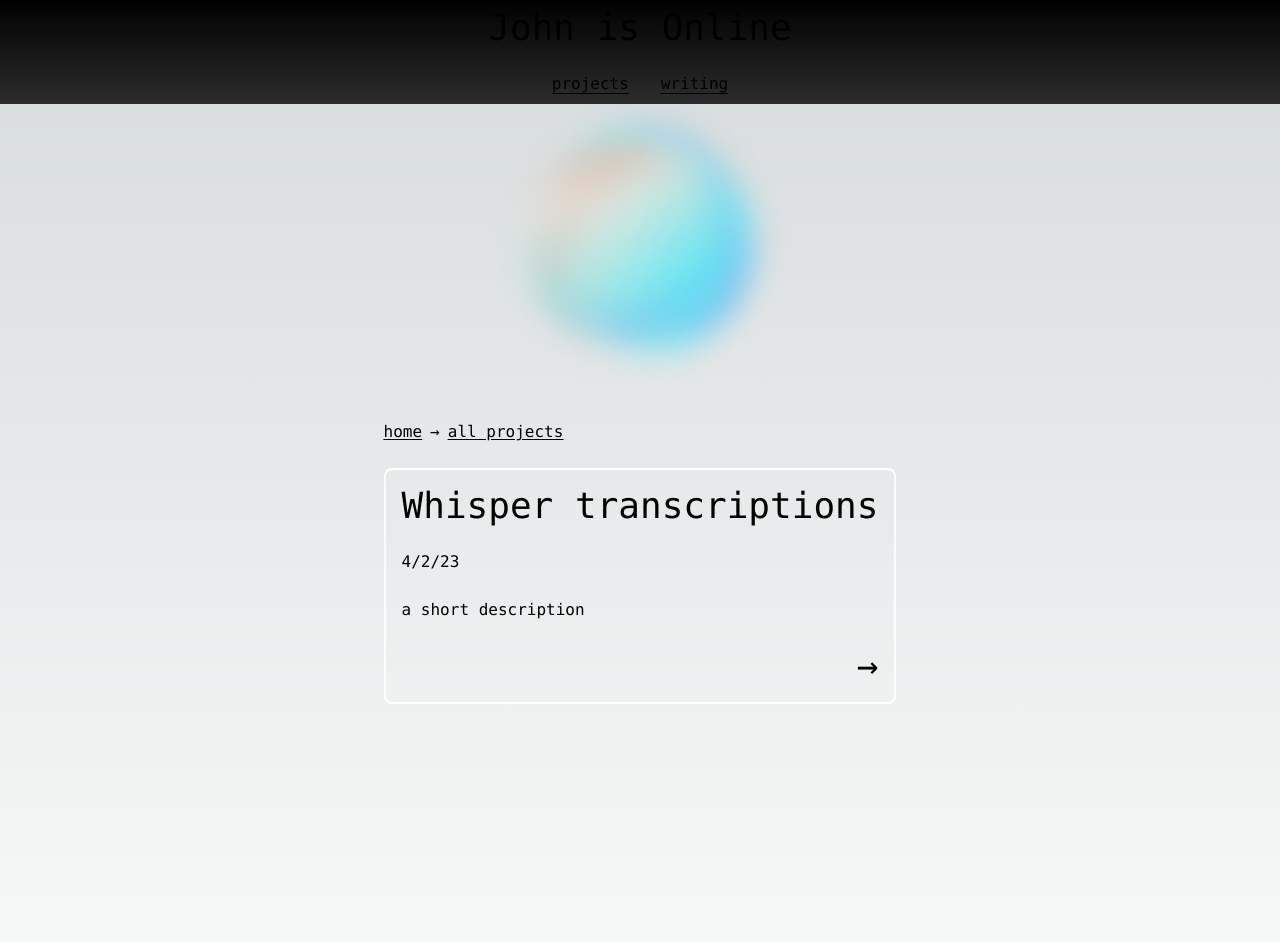
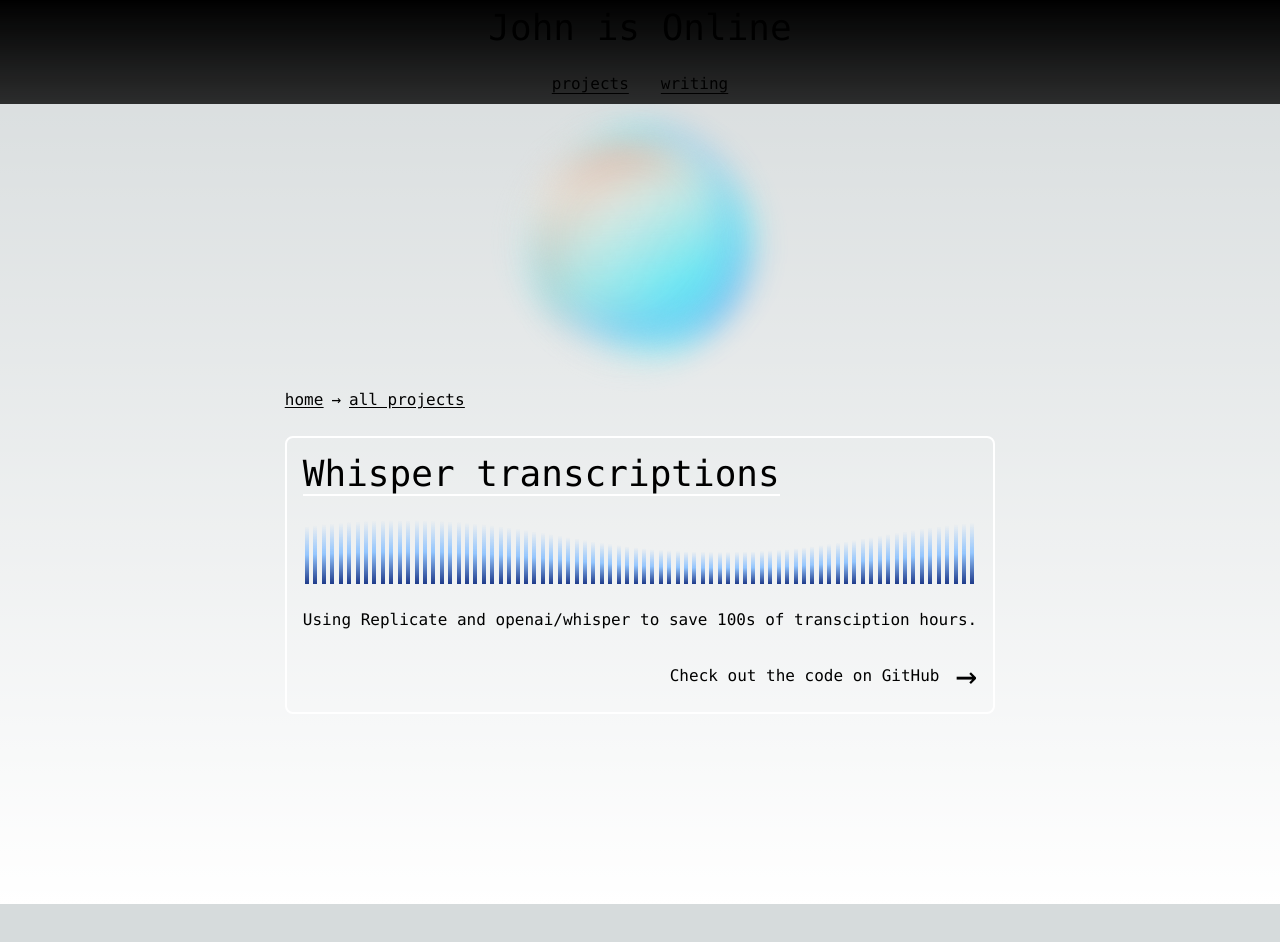
Before and after one commit to johnny2smooth/john-is-online, a Next.js app: page /projects in a window 1280 px wide. Shown: the top 942 px of the page. After the commit the page ends 904 px from the top, so only its background shows below. Built offline with nearby package versions, Linux system fonts and the light colour scheme.

Commit message:
send whisper link to gh, remove writing link, add sin wav

```diff
--- a/app/globals.css
+++ b/app/globals.css
@@ -46,3 +46,28 @@ body {
 .stack > * + * {
   margin-block-start: var(--space, 1.5rem);
 }
+
+.sinWave {
+  height: 100%;
+  width: 100%;
+  overflow: hidden;
+  position: relative;
+  animation: sinWave 1 ease 100 infinite;
+}
+
+.sinWaveBar {
+  height: 100%;
+  position: absolute;
+}
+
+@keyframes sinWave {
+  0% {
+    transform: scaleY(1);
+  }
+  50% {
+    transform: scaleY(2);
+  }
+  100% {
+    transform: scaleY(1);
+  }
+}
--- a/app/layout.tsx
+++ b/app/layout.tsx
@@ -32,7 +32,7 @@ export default function RootLayout({
             </li>
           </ul>
         </nav>
-        <main className="flex min-h-screen flex-col items-center px-2 justify-start stack">
+        <main className="flex min-h-screen flex-col items-center px-4 justify-start stack">
           <div className="relative w-[200px] h-[260px] flex">
             <Cloud />
           </div>
--- /dev/null
+++ b/app/loading.tsx
@@ -0,0 +1,27 @@
+export default function Loading() {
+  return (
+    <div>
+      <LoadingSinWave fromVia="from-blue-900 via-blue-300" />
+    </div>
+  );
+}
+
+const Box = ({ delay, fromVia }: { delay: number; fromVia: string }) => (
+  <div
+    key={delay}
+    className={`bg-gradient-to-t ${fromVia} to-transparent w-1 h-8  transform transition-transform duration-1000 ease-in-out origin-bottom`}
+    style={{
+      animation: `sinWave 1.5s ease-in-out infinite ${delay}s`,
+    }}
+  >
+    &nbsp;
+  </div>
+);
+
+const LoadingSinWave = ({ fromVia }: { fromVia: string }) => (
+  <div key={"hello"} className="flex justify-around">
+    {Array.from({ length: 80 }, (_, index) => (
+      <Box key={index} delay={index * 0.02} fromVia={fromVia} />
+    ))}
+  </div>
+);
--- a/app/projects/layout.tsx
+++ b/app/projects/layout.tsx
@@ -5,7 +5,7 @@ export default function ProjectLayout({
   children: React.ReactNode;
 }) {
   return (
-    <main className="flex min-h-screen flex-col items-center py-8 px-2 justify-start font-mono stack">
+    <div className="stack">
       <nav className="self-start">
         <ul className="flex gap-2">
           <li className="underline underline-offset-2">
@@ -18,6 +18,6 @@ export default function ProjectLayout({
         </ul>
       </nav>
       {children}
-    </main>
+    </div>
   );
 }
--- a/app/projects/page.tsx
+++ b/app/projects/page.tsx
@@ -1,16 +1,28 @@
-import Link from "next/link";
+import Loading from "../loading";
+
 export default function Projects() {
   return (
     <>
       <ul className="flex flex-wrap gap-8">
         <li className="flex flex-col items-start border-2 border-white border-solid rounded-lg p-4 stack">
-          <h2 className="text-4xl">Whisper transcriptions</h2>
+          <h2 className="text-4xl border-b-2 border-solid border-white">
+            Whisper transcriptions
+          </h2>
           {/* include the wave from whisper */}
-          <caption>4/2/23</caption>
-          <h3>a short description</h3>
-          <Link href="whisper" className="self-end text-4xl">
-            &rarr;
-          </Link>
+          <div className="pt-8 w-full">
+            <Loading />
+          </div>
+          <h3>
+            Using Replicate and openai/whisper to save 100s of transciption
+            hours.
+          </h3>
+          <a
+            href="https://github.com/johnny2smooth/whisper-replicate"
+            className="self-end flex items-center gap-4"
+          >
+            Check out the code on GitHub{" "}
+            <span className="text-4xl">&rarr;</span>
+          </a>
         </li>
       </ul>
     </>
```
